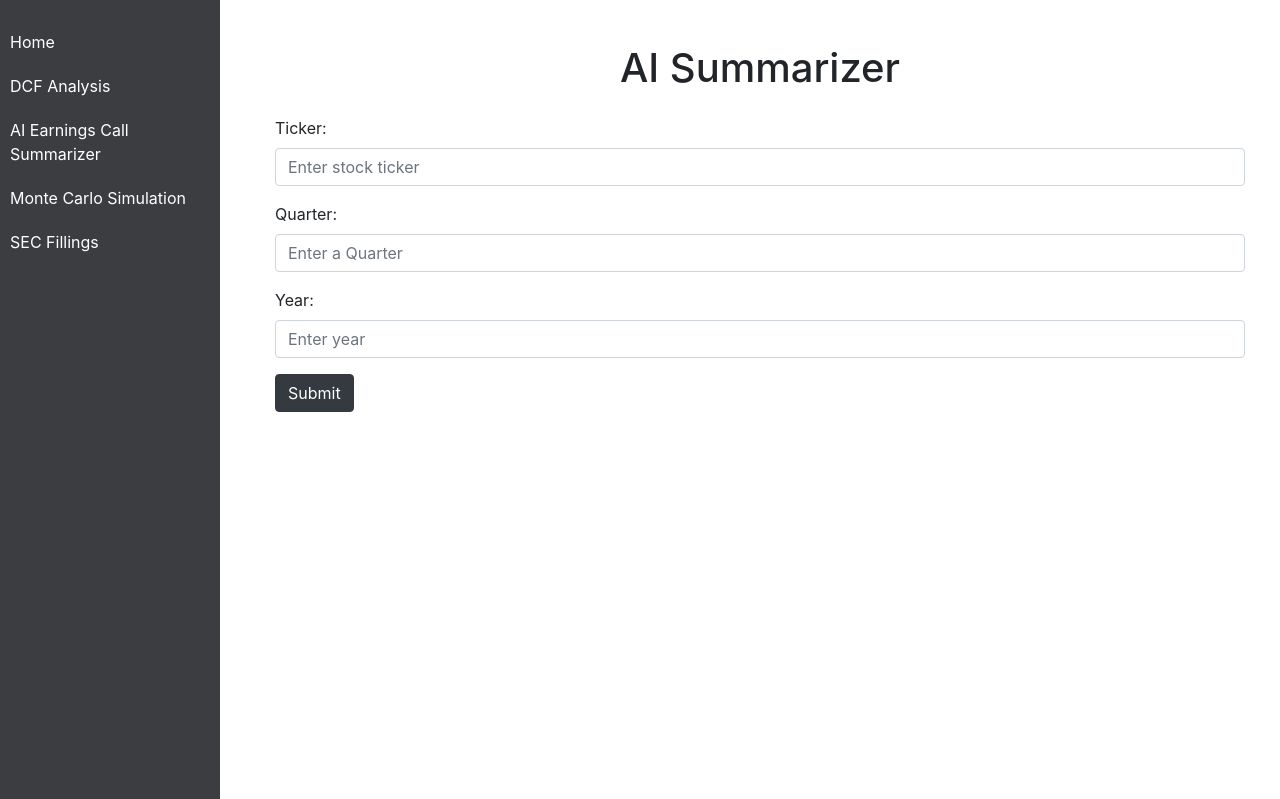
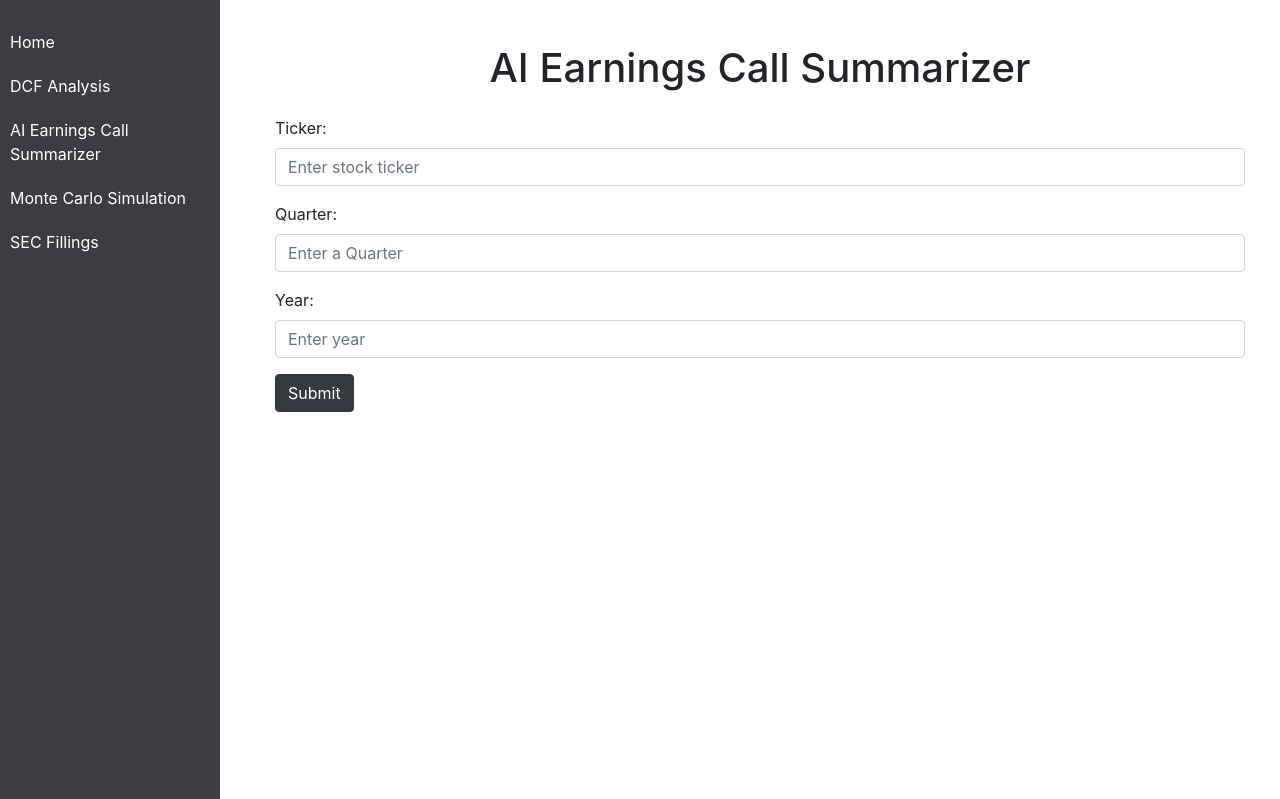
Before and after one commit to JayadityaVetsa/FinancialTools, a Flask app: page /ai-summarizer in a window 1280 px wide. Run offline with Flask 3, Linux system fonts and the light colour scheme; some libraries are stand-ins or nearby versions.

Commit message:
Update ai_summarizer.html

```diff
--- a/templates/ai_summarizer.html
+++ b/templates/ai_summarizer.html
@@ -4,7 +4,7 @@
 
 {% block content %}
 <div class="container mt-4">
-    <h1 class="text-center mb-4">AI Summarizer</h1>
+    <h1 class="text-center mb-4">AI Earnings Call Summarizer</h1>
 
     <!-- Display error if any -->
     {% if error %}
```
